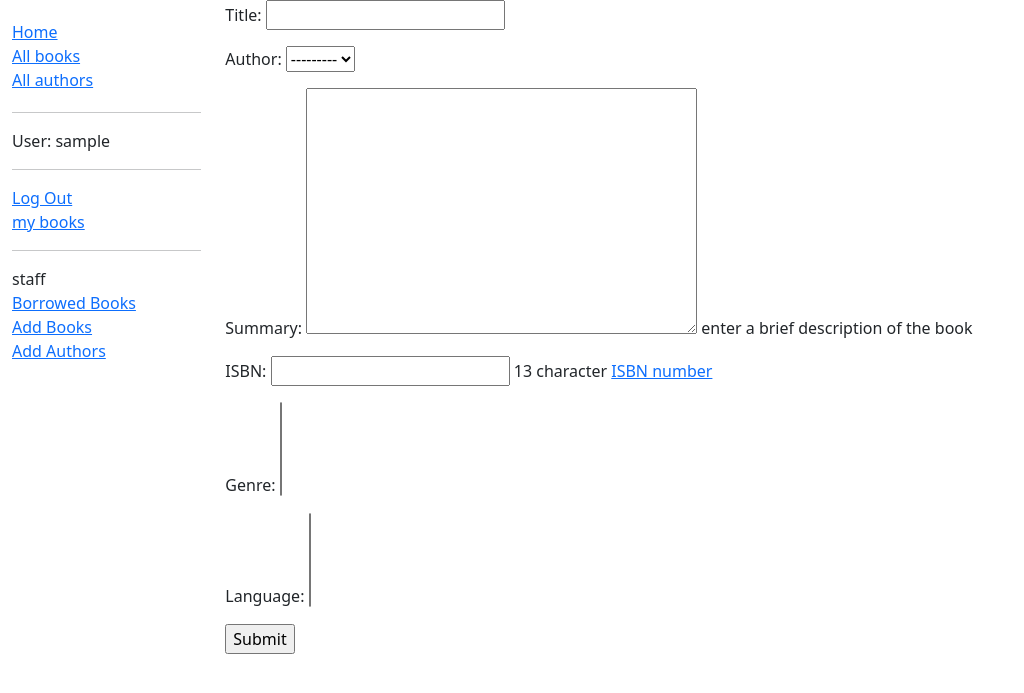
After one commit to amirreza8002/locallibrary, a Django app: page /book/create/ in a window 1280 px wide. The commit adds this page. Shown: the top 693 px of the page, without its empty margins (0-1024 px from the left). Run offline with Django 4.2, Linux system fonts and the light colour scheme; the visitor is signed in with stand-in values (Sample User, id 1); data that the repository does not hold is empty.

Commit message:
create, update, delete forms for books and authors

```diff
--- a/catalog/models.py
+++ b/catalog/models.py
@@ -38,7 +38,7 @@
         unique=True,
         help_text="13 character <a href='https://www.isbn-international.org/content/what-isbn'>ISBN number</a>",
     )
-    genre = models.ManyToManyField(Genre, help_text="Select a genre for this book")
+    genre = models.ManyToManyField(Genre)
     language = models.ManyToManyField(Language)
 
     def __str__(self):
@@ -58,7 +58,7 @@
 
     book = models.ForeignKey(
         "Book",
-        on_delete=models.RESTRICT,
+        on_delete=models.CASCADE,
         null=True,
     )
     imprint = models.CharField(max_length=200)
--- a/catalog/urls.py
+++ b/catalog/urls.py
@@ -2,20 +2,41 @@
 
 from .views import (
     index,
+    renew_book,
+    LoanedBooksByUserListView,
+    AllLoanedList,
     BookListView,
     BookDetailView,
+    BookCreateView,
+    BookUpdateView,
+    BookDeleteView,
     AuthorListView,
     AuthorDetailView,
-    LoanedBooksByUserListView,
-    AllLoanedList,
+    AuthorCreateView,
+    AuthorUpdateView,
+    AuthorDeleteView,
 )
 
 urlpatterns = [
     path("", index, name="index"),
-    path("book/", BookListView.as_view(), name="books"),
-    path("book/<uuid:pk>", BookDetailView.as_view(), name="book_detail"),
-    path("authors/", AuthorListView.as_view(), name="authors"),
-    path("authors/<int:pk>", AuthorDetailView.as_view(), name="author_detail"),
     path("mybooks/", LoanedBooksByUserListView.as_view(), name="my_books"),
     path("borrowed_books/", AllLoanedList.as_view(), name="borrowed_books"),
 ]
+
+urlpatterns += [
+    path("book/", BookListView.as_view(), name="books"),
+    path("book/<uuid:pk>", BookDetailView.as_view(), name="book_detail"),
+    path("book/<uuid:pk>/renew/", renew_book, name="renew_book"),
+    path("book/create/", BookCreateView.as_view(), name="book_create"),
+    path("book/<uuid:pk>/update/", BookUpdateView.as_view(), name="book_update"),
+    path("book/<uuid:pk>/delete/", BookDeleteView.as_view(), name="book_delete"),
+]
+
+
+urlpatterns += [
+    path("authors/", AuthorListView.as_view(), name="authors"),
+    path("authors/<int:pk>", AuthorDetailView.as_view(), name="author_detail"),
+    path("authors/create/", AuthorCreateView.as_view(), name="author_create"),
+    path("authors/<int:pk>/update/", AuthorUpdateView.as_view(), name="author_update"),
+    path("authors/<int:pk>/delete/", AuthorDeleteView.as_view(), name="author_delete"),
+]
--- /dev/null
+++ b/catalog/views_book.py
@@ -0,0 +1,47 @@
+from django.views.generic import ListView, DetailView
+from django.views.generic.edit import CreateView, UpdateView, DeleteView
+from django.contrib.auth.mixins import PermissionRequiredMixin, LoginRequiredMixin
+from django.urls import reverse_lazy
+
+from .models import Book
+
+
+class BookListView(ListView):
+    model = Book
+    paginate_by = 1
+
+
+class BookDetailView(LoginRequiredMixin, DetailView):
+    model = Book
+
+
+class BookCreateView(PermissionRequiredMixin, CreateView):
+    model = Book
+    permission_required = "catalog.can_mark_returned"
+    fields = [
+        "title",
+        "author",
+        "summary",
+        "isbn",
+        "genre",
+        "language",
+    ]
+
+
+class BookUpdateView(UpdateView):
+    model = Book
+    permission_required = "catalog.can_mark_returned"
+    fields = [
+        "title",
+        "author",
+        "summary",
+        "isbn",
+        "genre",
+        "language",
+    ]
+
+
+class BookDeleteView(DeleteView):
+    model = Book
+    permission_required = "catalog.can_mark_returned"
+    success_url = reverse_lazy("books")
--- a/templates/_base.html
+++ b/templates/_base.html
@@ -54,6 +54,12 @@
           <li>
             <a href="{% url 'borrowed_books' %}">Borrowed Books</a>
           </li>
+          <li>
+            <a href="{% url 'book_create' %}">Add Books</a>
+          </li>
+          <li>
+            <a href="{% url 'author_create' %}">Add Authors</a>
+          </li>
           {% endif %}
         </ul>
 
--- a/templates/catalog/all_borrowed_list.html
+++ b/templates/catalog/all_borrowed_list.html
@@ -8,9 +8,13 @@
     {% for bookinsts in bookinstance_list %}
     <li class="{% if bookinsts.is_overdue %}text-danger{% endif %}">
         <a href="{{ bookinsts.book.get_absolute_url }}">{{ bookinsts.book.title }}</a> ({{ bookinsts.due_back }})
+        {% if perms.catalog.can_mark_returned %} -
+        <a href="{% url 'renew_book' bookinsts.id %}"> Renew</a>
+        {% endif %}
     </li>
     <ol>
         <p>the book is borrowed by: ({{ bookinsts.borrower }})</p>
+
     </ol>
     {% endfor %}
 </ul>
--- a/templates/catalog/author_detail.html
+++ b/templates/catalog/author_detail.html
@@ -3,6 +3,10 @@
 {% block content %}
 <h1>Author: {{ author }}</h1>
 <p>({{ author.date_of_birth }} - {% if author.date_of_death %}{{ author.date_of_death }}{% endif %})</p>
+<hr>
+<p><a href="{% url 'author_update' author.pk %}">Edit Author details</a></p>
+<p><a href="{% url 'author_delete' author.pk %}">Delete This Author</a></p>
+<hr>
 
 <div style="margin-left:20px;margin-top:20px">
   <h3>Books</h3>
--- /dev/null
+++ b/templates/catalog/book_form.html
@@ -0,0 +1,10 @@
+{% extends '_base.html' %}
+
+{% block content %}
+<form action="" method="post">{% csrf_token %}
+    <table>
+        {{ form.as_p }}
+    </table>
+    <input type="submit" value="Submit">
+</form>
+{% endblock content %}
```
Also changed, not shown: catalog/forms.py (added, +43 -0 lines), catalog/views.py (+30 -11 lines), catalog/views_author.py (added, +32 -0 lines), templates/account/signup.html (added, +17 -0 lines), templates/catalog/author_confirm_delete.html (added, +11 -0 lines), templates/catalog/author_form.html (added, +10 -0 lines), templates/catalog/book_confirm_delete.html (added, +11 -0 lines), templates/catalog/book_detail.html (+6 -1 lines), templates/catalog/renew_book.html (added, +14 -0 lines), catalog/migrations/0005_alter_book_genre_alter_bookinstance_book.py (added). Lines whose indentation alone changed are shown as unchanged.
